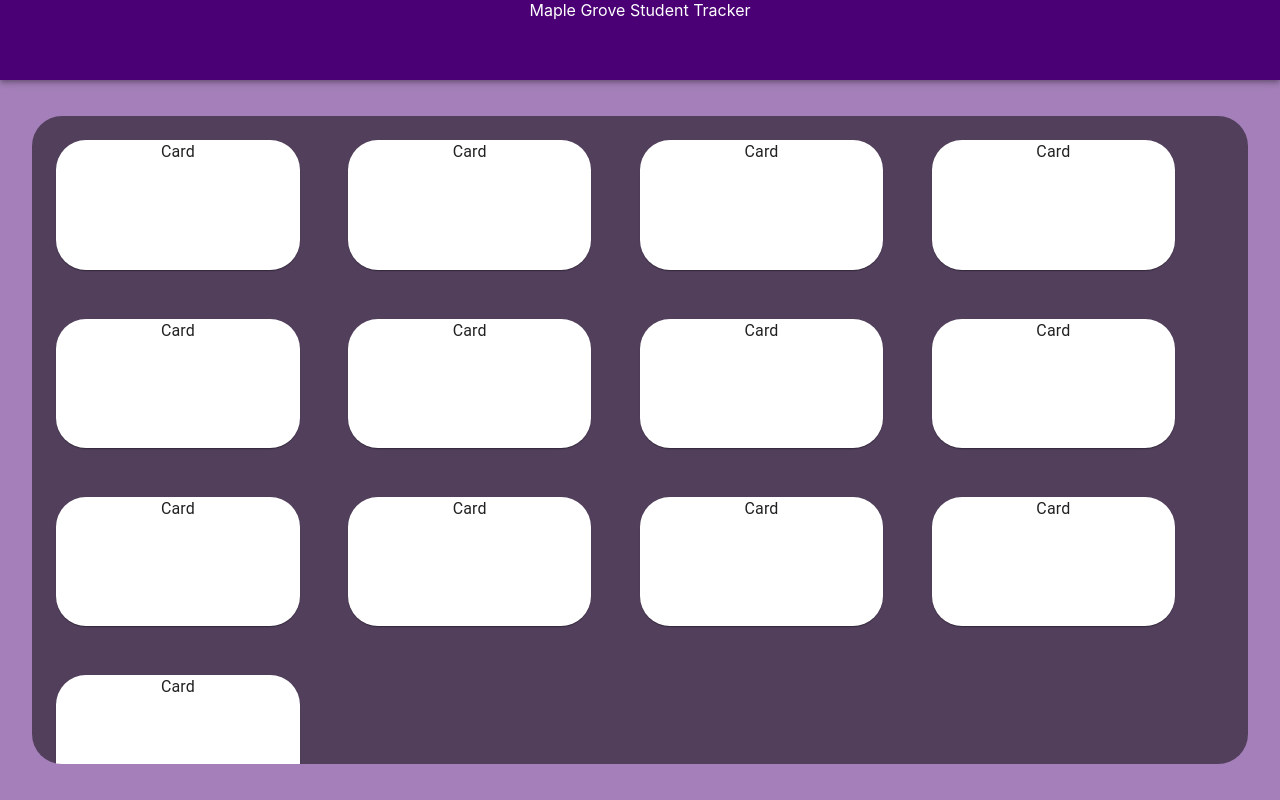
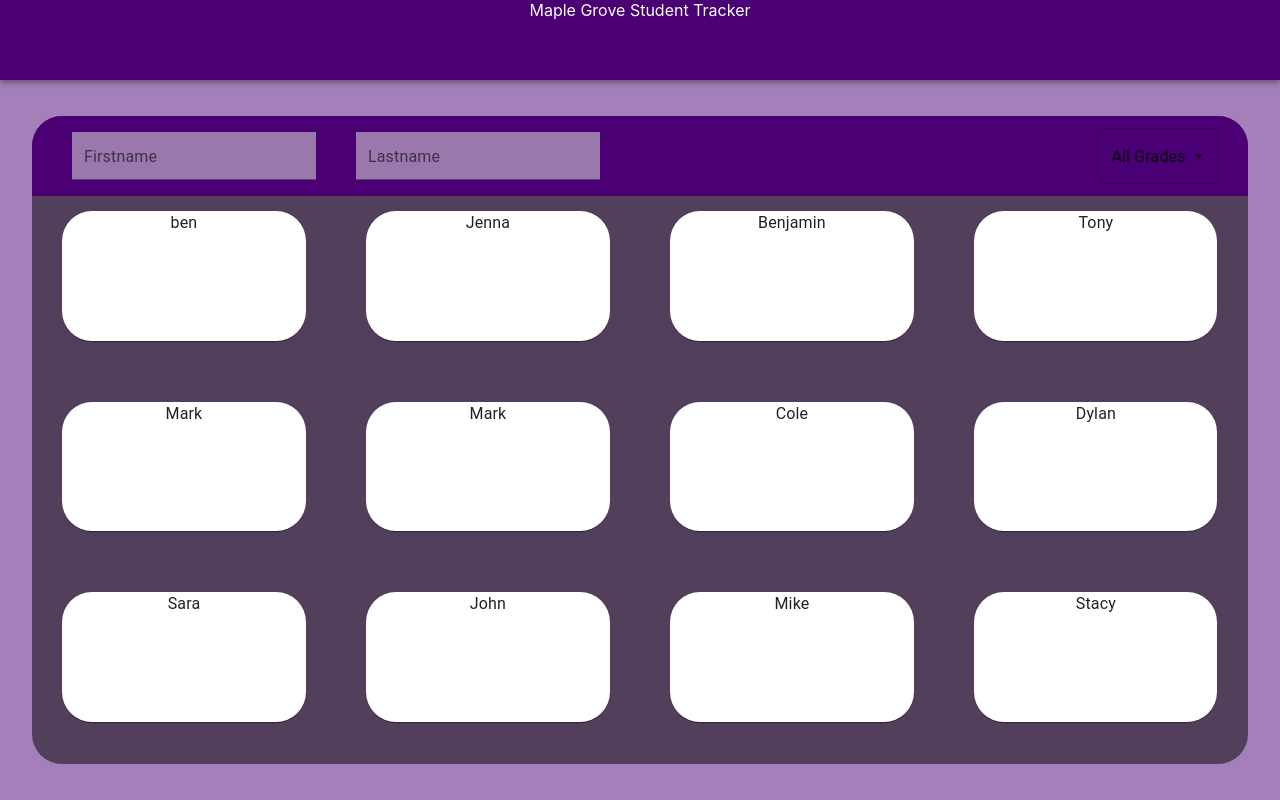
Before and after one commit to Robbysim37/mgst, a React (Create React App) app: page / in a window 1280 px wide. Built offline with nearby package versions, Linux system fonts and the light colour scheme.

Commit message:
student cards hooked up to dummy data and styled

```diff
--- a/src/App.css
+++ b/src/App.css
@@ -1,4 +1,6 @@
-
+::-webkit-scrollbar{
+  display: none;
+}
 
 .App-logo {
   height: 40vmin;
--- a/src/App.tsx
+++ b/src/App.tsx
@@ -3,6 +3,7 @@ import PageBackground from "./components/styledComponents/PageBackground"
 import StaffHomepage from './components/staffHomepage/StaffHomepage';
 
 import {Routes,Route} from "react-router-dom"
+import { Box } from '@mui/material';
 
 function App() {
   return (
--- a/src/components/common/StudentCards.tsx
+++ b/src/components/common/StudentCards.tsx
@@ -1,23 +1,18 @@
 import { studentList } from "../../dummyData/fakeStudents"
 import StudentCard from "../styledComponents/StudentCard"
 import CardBackground from "../styledComponents/CardBackground"
+import StudentSearch from "../styledComponents/StudentSearch"
 
 const StudentCards = () => {
     return(
         <CardBackground>
-            <StudentCard></StudentCard>
-            <StudentCard></StudentCard>
-            <StudentCard></StudentCard>
-            <StudentCard></StudentCard>
-            <StudentCard></StudentCard>
-            <StudentCard></StudentCard>
-            <StudentCard></StudentCard>
-            <StudentCard></StudentCard>
-            <StudentCard></StudentCard>
-            <StudentCard></StudentCard>
-            <StudentCard></StudentCard>
-            <StudentCard></StudentCard>
-            <StudentCard></StudentCard>
+            <StudentSearch/>
+            {/* div below this line is meant to create space to stop
+                cards from getting covered by searchbar */}
+            <div style={{height:"10%",width:"100%"}}></div>
+            {studentList.map(currStudent => {return(
+                <StudentCard student={currStudent} />
+            )})}
         </CardBackground>
     )
 }
--- a/src/components/styledComponents/CardBackground.tsx
+++ b/src/components/styledComponents/CardBackground.tsx
@@ -1,4 +1,5 @@
 import { Box } from "@mui/material";
+import "../../hidden-scroll-wheel.css"
 
 interface Props {
     children?: React.ReactNode;
@@ -6,7 +7,10 @@ interface Props {
 
 const CardBackground: React.FC<Props> = (props) => {
     return(
-        <Box sx={{
+        <Box
+        component={"div"}
+        className="container"
+        sx={{
         height:"90%",
         width:"95%",
         backgroundColor:"rgba(0,0,0,.5)",
--- a/src/components/styledComponents/StudentCard.tsx
+++ b/src/components/styledComponents/StudentCard.tsx
@@ -1,17 +1,28 @@
 import { Card,Typography } from "@mui/material";
+
+type Student = {
+    firstName:string,
+    lastName:string,
+    schedule:string,
+    grade:number,
+    cohort:number
+}
 
 interface Props {
     children?: React.ReactNode;
+    student: Student;
 }
 
 const StudentCard: React.FC<Props> = (props) => {
+
+    console.log(props)
     return(
         <Card sx={{
         height:"20%",
         width:"20%",
-        margin:"2%",
+        margin:"2.5%",
         borderRadius:"30px"}}>
-            <Typography>Card</Typography>
+            <Typography>{props.student.firstName}</Typography>
         </Card>
     )
 }
--- /dev/null
+++ b/src/components/styledComponents/StudentSearch.tsx
@@ -0,0 +1,37 @@
+import StudentSearchText from "./StudentSearchText"
+import StudentSearchDropdown from "./StudentSearchDropdown"
+
+import { Box } from "@mui/material"
+
+const StudentSearch = () => {
+    return (
+    <Box sx={{
+        height:"10%",
+        width:"95vw",
+        backgroundColor:"primary.main",
+        position:"absolute",
+        borderTopLeftRadius:"30px",
+        borderTopRightRadius:"30px",
+        display:"flex",
+    }}>
+
+        <Box sx={{width:"50%",display:"flex",
+        justifyContent:"space-evenly",alignItems:"center"}}>
+
+        <StudentSearchText label="Firstname"/>
+        <StudentSearchText label="Lastname"/>
+
+        </Box>
+
+        <Box sx={{width:"50%",display:"flex",
+        justifyContent:"flex-end",alignItems:"center"}}>
+
+            <StudentSearchDropdown></StudentSearchDropdown>
+
+        </Box>
+
+    </Box>
+    )
+}
+
+export default StudentSearch
--- /dev/null
+++ b/src/components/styledComponents/StudentSearchDropdown.tsx
@@ -0,0 +1,19 @@
+import { Select,MenuItem } from "@mui/material"
+import {useState} from "react"
+
+const StudentSearchDropdown:React.FC = () => {
+
+    const [grade,setGrade] = useState("all-grades")
+
+    return(
+        <Select sx={{marginRight:"5%"}} value={grade} labelId="grade" label="Grade">
+            <MenuItem value={"all-grades"}>All Grades</MenuItem>
+            <MenuItem value={"Grade-1"} >Grade 1</MenuItem>
+            <MenuItem value={"Grade 2"}>Grade 2</MenuItem>
+            <MenuItem value={"Grade 3"}>Grade 3</MenuItem>
+            <MenuItem value={"Grade 4"}>Grade 4</MenuItem>
+        </Select>
+    )
+}
+
+export default StudentSearchDropdown
--- /dev/null
+++ b/src/components/styledComponents/StudentSearchText.tsx
@@ -0,0 +1,18 @@
+import { TextField } from "@mui/material"
+
+interface Props {
+    children?: React.ReactNode;
+    label:string;
+}
+
+const StudentSearchText: React.FC<Props> = (props) => {
+    return(
+        <TextField
+        label={props.label}
+        variant="filled"
+        size="small"
+        sx={{backgroundColor:"primary.light"}}/>
+    )
+}
+
+export default StudentSearchText
--- a/src/hidden-scroll-wheel.css
+++ b/src/hidden-scroll-wheel.css
@@ -0,0 +1,7 @@
+.container {
+    -ms-overflow-style: none;  /* Internet Explorer 10+ */
+    scrollbar-width: none;  /* Firefox */
+}
+.container::-webkit-scrollbar {
+    display: none;  /* Safari and Chrome */
+}
```
